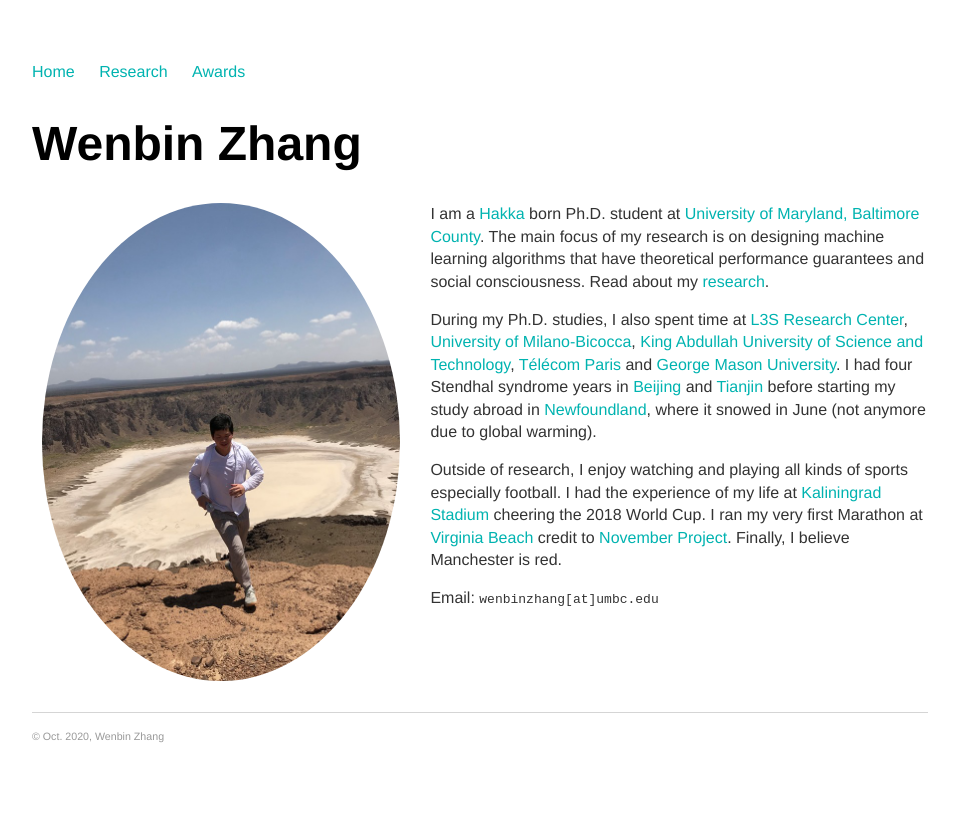
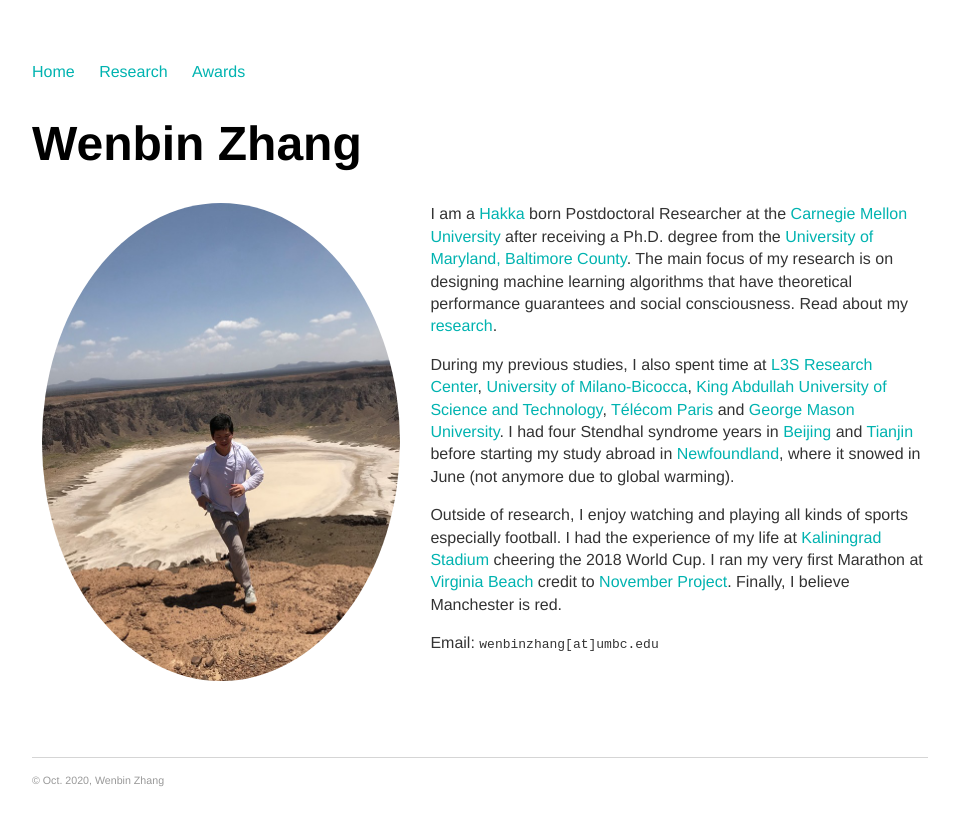
Before and after one commit to vanbanTruong/vanbanTruong.github.io, a Jekyll site: the page built from index.md, in a window 1280 px wide. Shown: the top 826 px of the page, without its empty margins (160-1116 px from the left). Built offline with Jekyll 4.4.1, drawn with Linux system fonts in a browser that asks for light colours.

Commit message:
Update index.md

```diff
--- a/index.md
+++ b/index.md
@@ -11,10 +11,10 @@ title: Wenbin Zhang
 <!--| 张雯斌-->
 <!--I recently defended my Ph.D. dissertation at the [University of Maryland, Baltimore County](https://www.umbc.edu/). The main focus of my research is on designing machine learning algorithms that have theoretical performance guarantees and social consciousness. Read about my [research](/research).-->
 
-I am a [Hakka](https://en.wikipedia.org/wiki/Hakka_people) born Ph.D. student at [University of Maryland, Baltimore County](https://www.umbc.edu/). The main focus of my research is on designing machine learning algorithms that have theoretical performance guarantees and social consciousness. Read about my [research](/research).
+I am a [Hakka](https://en.wikipedia.org/wiki/Hakka_people) born Postdoctoral Researcher at the [Carnegie Mellon University](https://www.cmu.edu/) after receiving a Ph.D. degree from the [University of Maryland, Baltimore County](https://www.umbc.edu/). The main focus of my research is on designing machine learning algorithms that have theoretical performance guarantees and social consciousness. Read about my [research](/research).
 
 
-During my Ph.D. studies, I also spent time at [L3S Research Center](https://www.l3s.de/de), [University of Milano-Bicocca](https://www.unimib.it/), [King Abdullah University of Science and Technology](https://www.kaust.edu.sa/en), [Télécom Paris](https://dig.telecom-paristech.fr/blog/) and [George Mason University](https://www2.gmu.edu/). I had four Stendhal syndrome years in [Beijing](https://www.google.com/maps/@39.9553424,116.3162938,17z?hl=en&authuser=0) and [Tianjin](https://www.google.com/maps/@39.1099492,117.2091143,18z?hl=en&authuser=0) before starting my study abroad in [Newfoundland](https://www.google.com/maps/@47.5730776,-52.7360975,16z?hl=en&authuser=0), where it snowed in June (not anymore due to global warming).
+During my previous studies, I also spent time at [L3S Research Center](https://www.l3s.de/de), [University of Milano-Bicocca](https://www.unimib.it/), [King Abdullah University of Science and Technology](https://www.kaust.edu.sa/en), [Télécom Paris](https://dig.telecom-paristech.fr/blog/) and [George Mason University](https://www2.gmu.edu/). I had four Stendhal syndrome years in [Beijing](https://www.google.com/maps/@39.9553424,116.3162938,17z?hl=en&authuser=0) and [Tianjin](https://www.google.com/maps/@39.1099492,117.2091143,18z?hl=en&authuser=0) before starting my study abroad in [Newfoundland](https://www.google.com/maps/@47.5730776,-52.7360975,16z?hl=en&authuser=0), where it snowed in June (not anymore due to global warming).
 
 Outside of research, I enjoy watching and playing all kinds of sports especially football. I had the experience of my life at [Kaliningrad Stadium](https://en.wikipedia.org/wiki/Kaliningrad_Stadium) cheering the 2018 World Cup. I ran my very first Marathon at [Virginia Beach](https://www.shamrockmarathon.com/) credit to [November Project](https://november-project.com/baltimore-md/). Finally, I believe Manchester is red.
 
```
